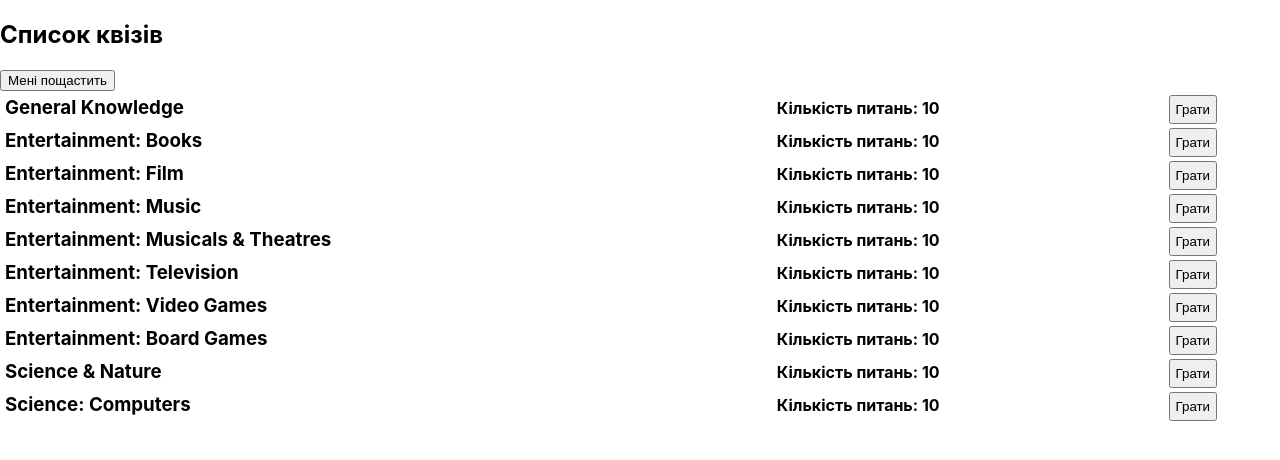
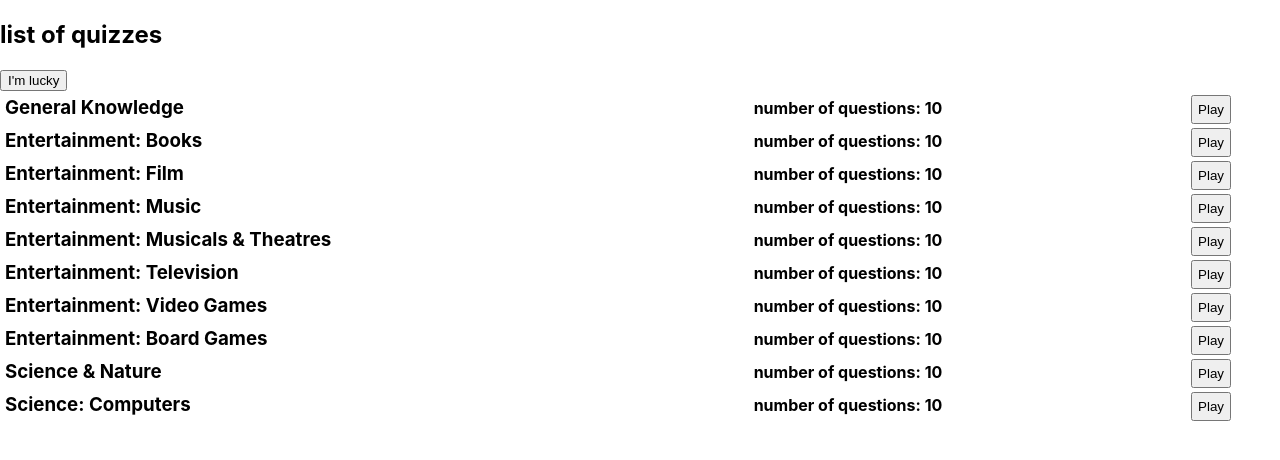
Before and after one commit to kozakevich13/quizzes, a React (Create React App) app: page / in a window 1280 px wide. Shown: the top 460 px of the page. Built offline with nearby package versions, Linux system fonts and the light colour scheme.

Commit message:
rename ui elements to en

```diff
--- a/src/pages/Finish.js
+++ b/src/pages/Finish.js
@@ -22,13 +22,13 @@ const Finish = () => {
 
   return (
     <div>
-      <h2>Результати квізу</h2>
+      <h2>Result</h2>
       <Link to="/">
         <button>Home</button>
       </Link>
 
       <p>
-        Ваш результат: {score} з {quizData.length}
+        your score is: {score} out of {quizData.length}
       </p>
     </div>
   );
--- a/src/pages/Home.js
+++ b/src/pages/Home.js
@@ -43,13 +43,13 @@ const Home = () => {
 
   return (
     <div className="quiz-list">
-      <h2>Список квізів</h2>
-      <button onClick={handleRandomQuiz}>Мені пощастить</button>
+      <h2>list of quizzes</h2>
+      <button onClick={handleRandomQuiz}>I'm lucky</button>
       {quizzes.map((quiz, index) => (
         <div className="quiz-list-item" key={index}>
           <h3>{quiz.quiz}</h3>
-          <h4>Кількість питань: {quiz.questionCount}</h4>
-          <button onClick={() => handlePlayQuiz(quiz)}>Грати</button>
+          <h4>number of questions: {quiz.questionCount}</h4>
+          <button onClick={() => handlePlayQuiz(quiz)}>Play</button>
         </div>
       ))}
     </div>
--- a/src/pages/Play.js
+++ b/src/pages/Play.js
@@ -59,7 +59,7 @@ const Play = () => {
           </ul>
         </>
       )}
-      <button onClick={handleReturnHome}>Повернутися до головної</button>
+      <button onClick={handleReturnHome}>cancel a quiz and go home</button>
     </div>
   );
 };
```
